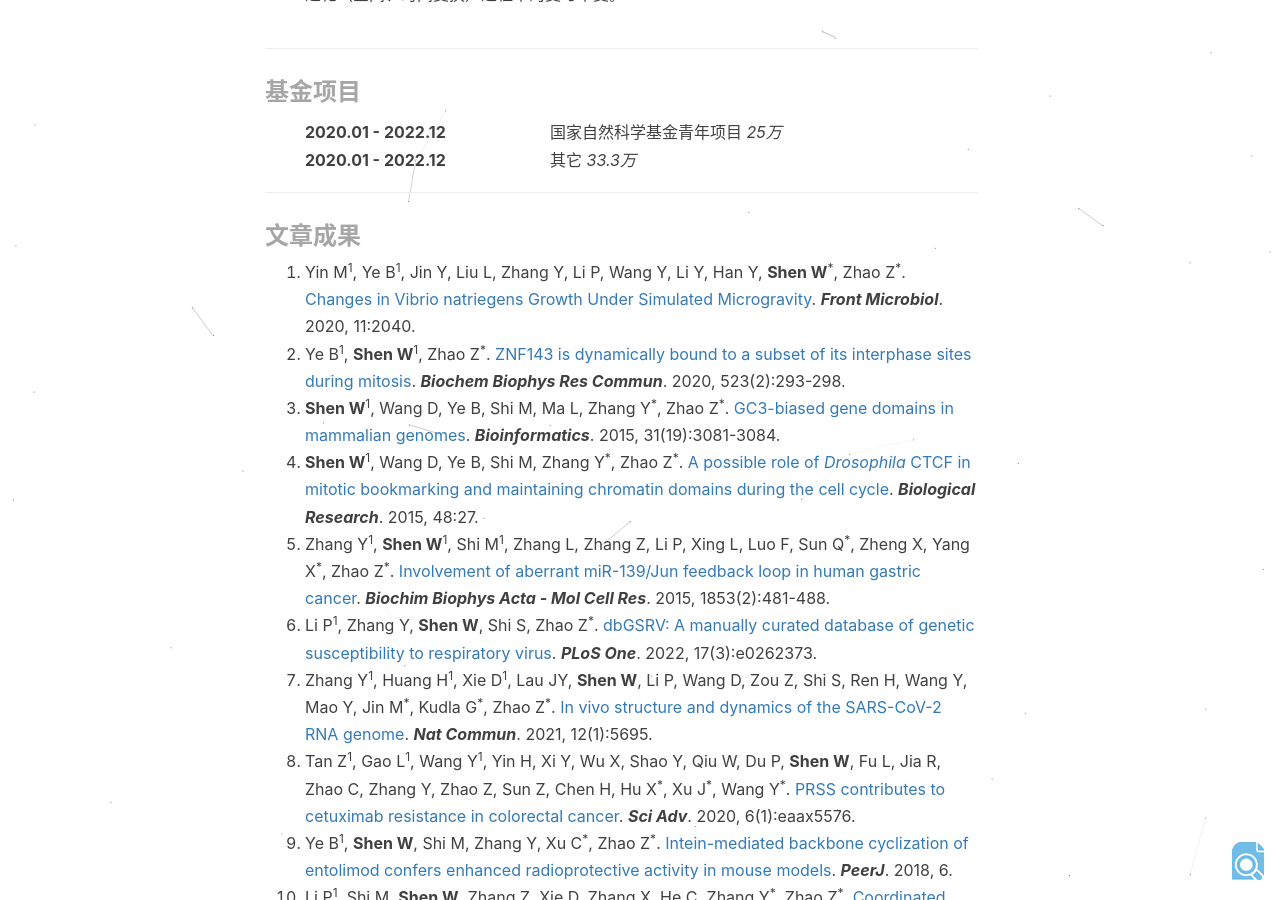
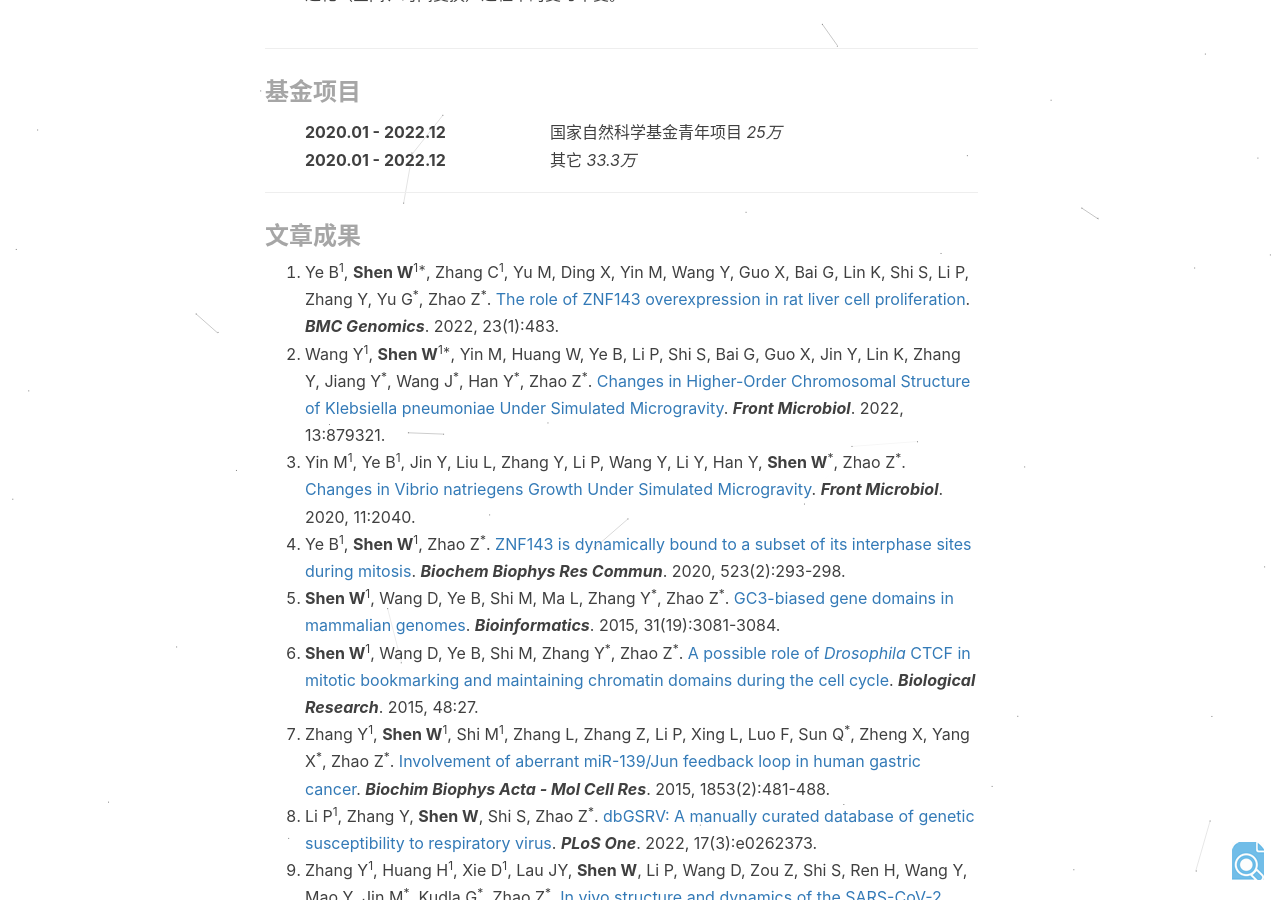
Before and after one commit to WenlongShen/WenlongShen.github.io, a Jekyll site: the page built from resume.html, in a window 1280 px wide and 900 px high, scrolled down 1042 px. Built offline with Jekyll 4.4.1, drawn with Linux system fonts in a browser that asks for light colours; comment, search, counter and statistics services are not loaded.

Commit message:
Update resume.html

```diff
--- a/resume.html
+++ b/resume.html
@@ -51,6 +51,8 @@ header-img: "img/bg/about.jpg"
     <hr>
     <h3 id="文章成果">文章成果</h3>
       <ol>
+        <li>Ye B<sup>1</sup>, <strong>Shen W</strong><sup>1*</sup>, Zhang C<sup>1</sup>, Yu M, Ding X, Yin M, Wang Y, Guo X, Bai G, Lin K, Shi S, Li P, Zhang Y, Yu G<sup>*</sup>, Zhao Z<sup>*</sup>. <a target="_blank" href="https://bmcgenomics.biomedcentral.com/articles/10.1186/s12864-022-08714-2">The role of ZNF143 overexpression in rat liver cell proliferation</a>. <strong><em>BMC Genomics</em></strong>. 2022, 23(1):483.</li>
+        <li>Wang Y<sup>1</sup>, <strong>Shen W</strong><sup>1*</sup>, Yin M, Huang W, Ye B, Li P, Shi S, Bai G, Guo X, Jin Y, Lin K, Zhang Y, Jiang Y<sup>*</sup>, Wang J<sup>*</sup>, Han Y<sup>*</sup>, Zhao Z<sup>*</sup>. <a target="_blank" href="https://www.frontiersin.org/articles/10.3389/fmicb.2022.879321/full">Changes in Higher-Order Chromosomal Structure of Klebsiella pneumoniae Under Simulated Microgravity</a>. <strong><em>Front Microbiol</em></strong>. 2022, 13:879321.</li>
         <li>Yin M<sup>1</sup>, Ye B<sup>1</sup>, Jin Y, Liu L, Zhang Y, Li P, Wang Y, Li Y, Han Y, <strong>Shen W</strong><sup>*</sup>, Zhao Z<sup>*</sup>. <a target="_blank" href="https://www.frontiersin.org/articles/10.3389/fmicb.2020.02040/full">Changes in Vibrio natriegens Growth Under Simulated Microgravity</a>. <strong><em>Front Microbiol</em></strong>. 2020, 11:2040.</li>
         <li>Ye B<sup>1</sup>, <strong>Shen W</strong><sup>1</sup>, Zhao Z<sup>*</sup>. <a target="_blank" href="https://www.sciencedirect.com/science/article/abs/pii/S0006291X19323514/">ZNF143 is dynamically bound to a subset of its interphase sites during mitosis</a>. <strong><em>Biochem Biophys Res Commun</em></strong>. 2020, 523(2):293-298.</li>
         <li><strong>Shen W</strong><sup>1</sup>, Wang D, Ye B, Shi M, Ma L, Zhang Y<sup>*</sup>, Zhao Z<sup>*</sup>. <a target="_blank" href="http://bioinformatics.oxfordjournals.org/content/31/19/3081">GC3-biased gene domains in mammalian genomes</a>. <strong><em>Bioinformatics</em></strong>. 2015, 31(19):3081-3084.</li>
@@ -109,7 +111,9 @@ Foundation of China <em>250K CNY</em></dd>
     <hr>
     <h3 id="Publications">Publications</h3>
       <ol>
-	<li>Yin M<sup>1</sup>, Ye B<sup>1</sup>, Jin Y, Liu L, Zhang Y, Li P, Wang Y, Li Y, Han Y, <strong>Shen W</strong><sup>*</sup>, Zhao Z<sup>*</sup>. <a target="_blank" href="https://www.frontiersin.org/articles/10.3389/fmicb.2020.02040/full">Changes in Vibrio natriegens Growth Under Simulated Microgravity</a>. <strong><em>Front Microbiol</em></strong>. 2020, 11:2040.</li>
+        <li>Ye B<sup>1</sup>, <strong>Shen W</strong><sup>1*</sup>, Zhang C<sup>1</sup>, Yu M, Ding X, Yin M, Wang Y, Guo X, Bai G, Lin K, Shi S, Li P, Zhang Y, Yu G<sup>*</sup>, Zhao Z<sup>*</sup>. <a target="_blank" href="https://bmcgenomics.biomedcentral.com/articles/10.1186/s12864-022-08714-2">The role of ZNF143 overexpression in rat liver cell proliferation</a>. <strong><em>BMC Genomics</em></strong>. 2022, 23(1):483.</li>
+        <li>Wang Y<sup>1</sup>, <strong>Shen W</strong><sup>1*</sup>, Yin M, Huang W, Ye B, Li P, Shi S, Bai G, Guo X, Jin Y, Lin K, Zhang Y, Jiang Y<sup>*</sup>, Wang J<sup>*</sup>, Han Y<sup>*</sup>, Zhao Z<sup>*</sup>. <a target="_blank" href="https://www.frontiersin.org/articles/10.3389/fmicb.2022.879321/full">Changes in Higher-Order Chromosomal Structure of Klebsiella pneumoniae Under Simulated Microgravity</a>. <strong><em>Front Microbiol</em></strong>. 2022, 13:879321.</li>
+        <li>Yin M<sup>1</sup>, Ye B<sup>1</sup>, Jin Y, Liu L, Zhang Y, Li P, Wang Y, Li Y, Han Y, <strong>Shen W</strong><sup>*</sup>, Zhao Z<sup>*</sup>. <a target="_blank" href="https://www.frontiersin.org/articles/10.3389/fmicb.2020.02040/full">Changes in Vibrio natriegens Growth Under Simulated Microgravity</a>. <strong><em>Front Microbiol</em></strong>. 2020, 11:2040.</li>
         <li>Ye B<sup>1</sup>, <strong>Shen W</strong><sup>1</sup>, Zhao Z<sup>*</sup>. <a target="_blank" href="https://www.sciencedirect.com/science/article/abs/pii/S0006291X19323514/">ZNF143 is dynamically bound to a subset of its interphase sites during mitosis</a>. <strong><em>Biochem Biophys Res Commun</em></strong>. 2020, 523(2):293-298.</li>
         <li><strong>Shen W</strong><sup>1</sup>, Wang D, Ye B, Shi M, Ma L, Zhang Y<sup>*</sup>, Zhao Z<sup>*</sup>. <a target="_blank" href="http://bioinformatics.oxfordjournals.org/content/31/19/3081">GC3-biased gene domains in mammalian genomes</a>. <strong><em>Bioinformatics</em></strong>. 2015, 31(19):3081-3084.</li>
         <li><strong>Shen W</strong><sup>1</sup>, Wang D, Ye B, Shi M, Zhang Y<sup>*</sup>, Zhao Z<sup>*</sup>. <a target="_blank" href="http://biolres.biomedcentral.com/articles/10.1186/s40659-015-0019-6">A possible role of <em>Drosophila</em> CTCF in mitotic bookmarking and maintaining chromatin domains during the cell cycle</a>. <strong><em>Biological Research</em></strong>. 2015, 48:27.</li>
```
